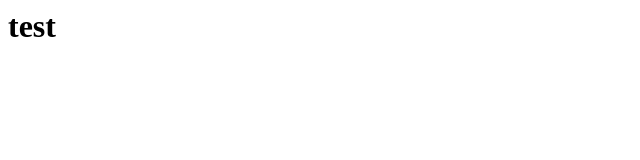
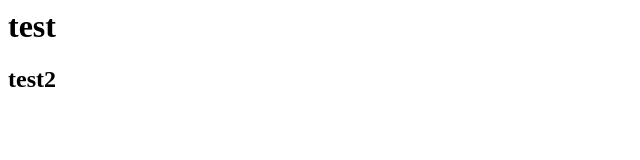
Before and after one commit to mocamocaland/git_tutorial_bak, a plain HTML site: page index.html in a window 1280 px wide. Shown: the full height of the page, 0-640 px from the left. Drawn offline with Linux system fonts and the light colour scheme.

Commit message:
test2を追加　変更差分を確認するため

```diff
--- a/index.html
+++ b/index.html
@@ -1 +1,3 @@
 <h1>test</h1>
+
+<h2>test2<h2>
```
